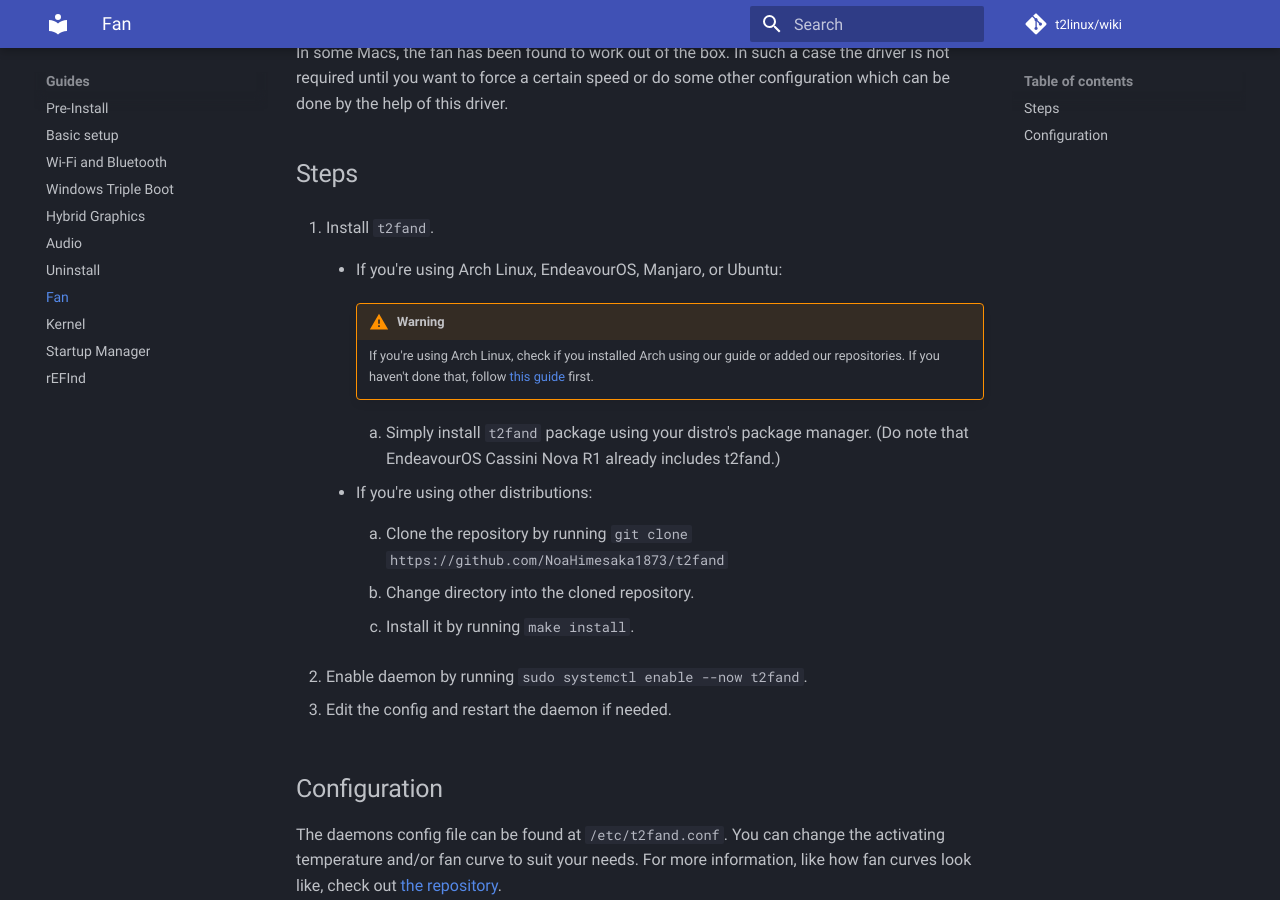
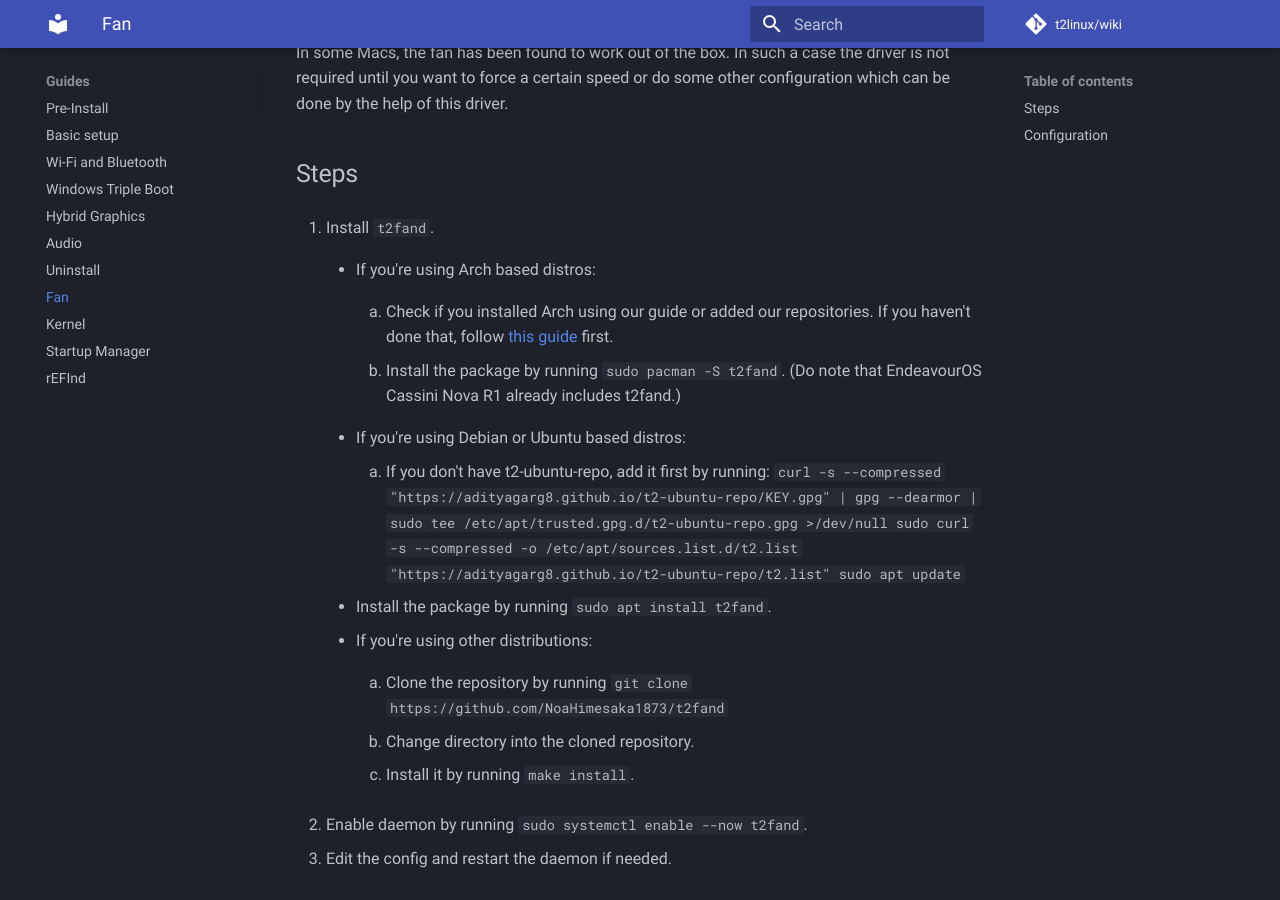
Before and after one commit to t2linux/wiki, an MkDocs documentation site: the page built from docs/guides/fan.md, in a window 1280 px wide and 900 px high, scrolled down 292 px. Built offline with MkDocs 1.6.1 and Material for MkDocs 9.7.7, drawn with Linux system fonts in a browser that asks for light colours; comment, search, counter and statistics services are not loaded.

Commit message:
feat: divide install part

````diff
--- a/docs/guides/fan.md
+++ b/docs/guides/fan.md
@@ -8,12 +8,22 @@ In some Macs, the fan has been found to work out of the box. In such a case the
 
 1. Install `t2fand`.
 
-    -   If you're using Arch Linux, EndeavourOS, Manjaro, or Ubuntu:
+    -   If you're using Arch based distros:
 
-        !!! warning
-            If you're using Arch Linux, check if you installed Arch using our guide or added our repositories. If you haven't done that, follow [this guide](https://wiki.t2linux.org/distributions/arch/faq/#updating-kernel) first.
+        1. Check if you installed Arch using our guide or added our repositories. If you haven't done that, follow [this guide](https://wiki.t2linux.org/distributions/arch/faq/#updating-kernel) first.
 
-        1. Simply install `t2fand` package using your distro's package manager. (Do note that EndeavourOS Cassini Nova R1 already includes t2fand.)
+        2. Install the package by running `sudo pacman -S t2fand`. (Do note that EndeavourOS Cassini Nova R1 already includes t2fand.)
+
+    -   If you're using Debian or Ubuntu based distros:
+
+        1. If you don't have t2-ubuntu-repo, add it first by running:
+	```
+	curl -s --compressed "https://adityagarg8.github.io/t2-ubuntu-repo/KEY.gpg" | gpg --dearmor | sudo tee /etc/apt/trusted.gpg.d/t2-ubuntu-repo.gpg >/dev/null
+        sudo curl -s --compressed -o /etc/apt/sources.list.d/t2.list "https://adityagarg8.github.io/t2-ubuntu-repo/t2.list"
+        sudo apt update
+        ```
+
+	2. Install the package by running `sudo apt install t2fand`.
 
     -   If you're using other distributions:
 
````
